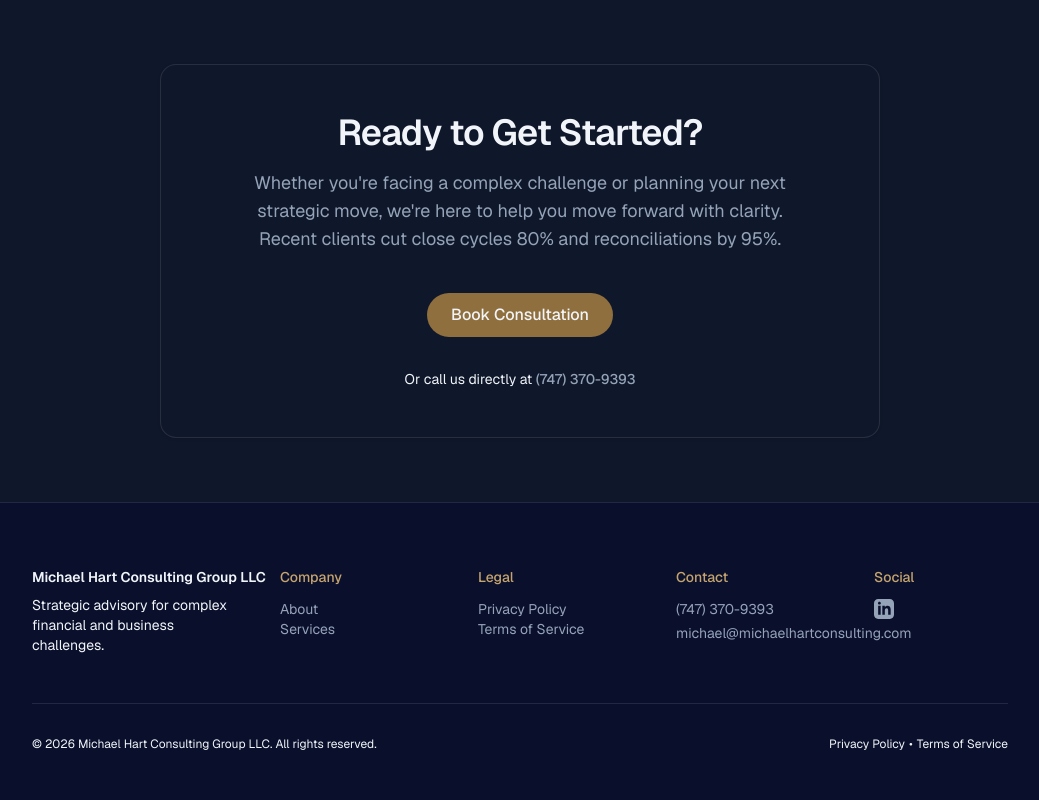
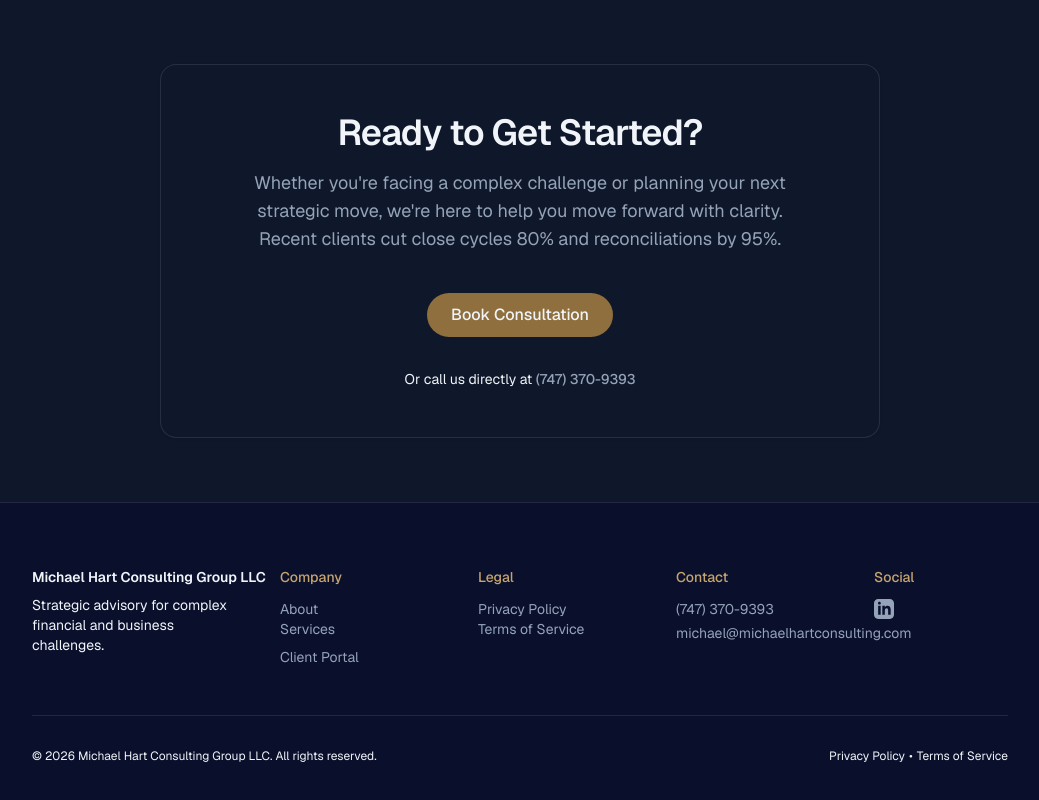
Before and after one commit to michaelhart2044-del/michael-hart-consulting, a Next.js app in the folder website/: page / in a window 1280 px wide. Shown: the part 4406-5206 px from the top of the page, without its empty margins (120-1159 px from the left). Built offline with nearby package versions, Linux system fonts and the light colour scheme.

Commit message:
feat: add Client Portal link in site footer

```diff
--- a/website/components/Footer.tsx
+++ b/website/components/Footer.tsx
@@ -27,6 +27,11 @@ export default function Footer() {
                 <div>
                   <Link href="/services" className="hover:text-accent transition-colors focus:outline-none focus:ring-2 focus:ring-offset-2 focus:ring-accent rounded">
                     Services
+                  </Link>
+                </div>
+                <div>
+                  <Link href="/portal/login" className="hover:text-accent transition-colors focus:outline-none focus:ring-2 focus:ring-offset-2 focus:ring-accent rounded">
+                    Client Portal
                   </Link>
                 </div>
               </div>
```
